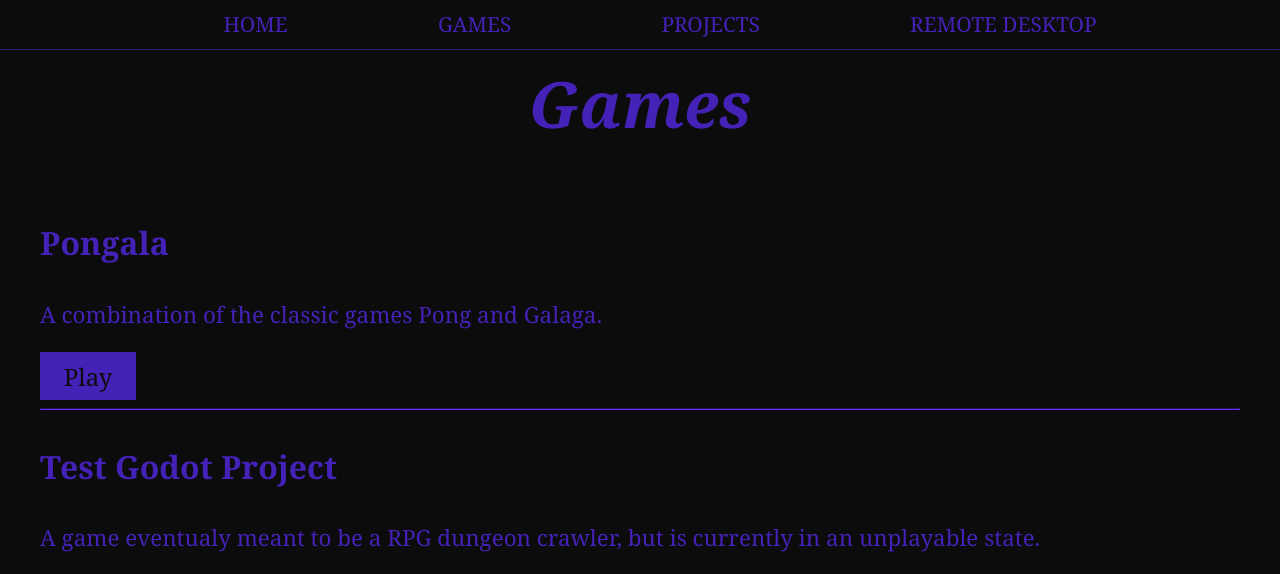
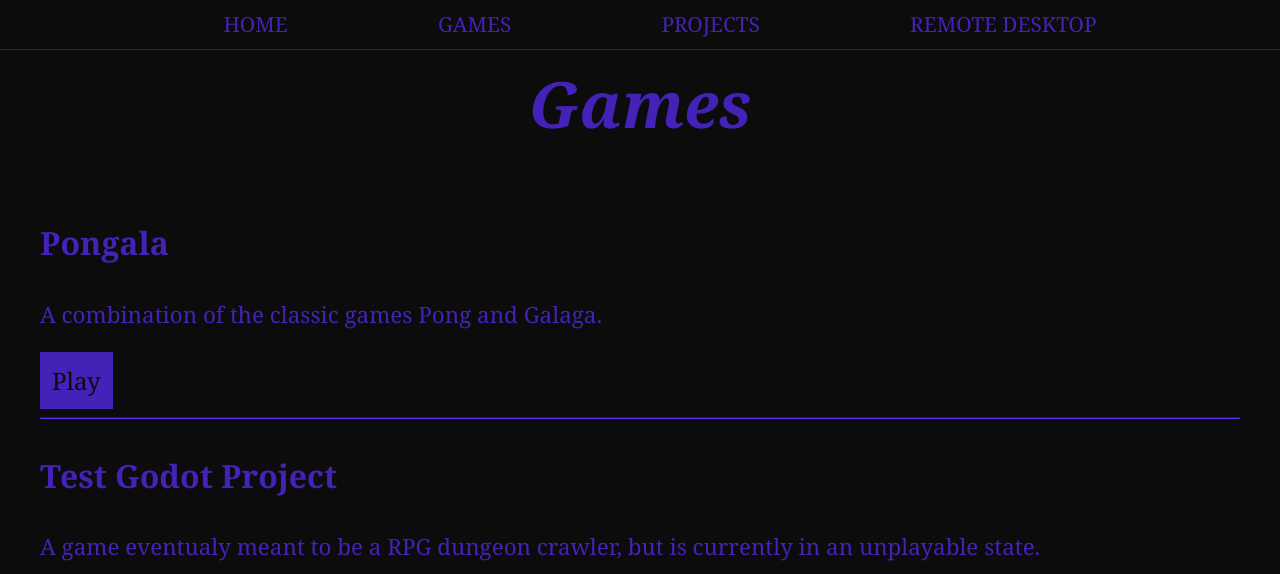
Before and after one commit to Shrewdon/shrewdon-website, a plain HTML site: page games.html in a window 1280 px wide. Shown: the top 574 px of the page. Drawn offline with Linux system fonts and the light colour scheme.

Commit message:
Update styles.css

```diff
--- a/styles.css
+++ b/styles.css
@@ -102,8 +102,9 @@ html, body {
     color: rgb(12, 12, 12);
     font-size: 1.5em;
     border: none;
-    width: 4em;
-    height: 2em;
+    padding: .5em;
+    /*width: 4em;
+    height: 2em;*/
     cursor: pointer;
 }
 
```
